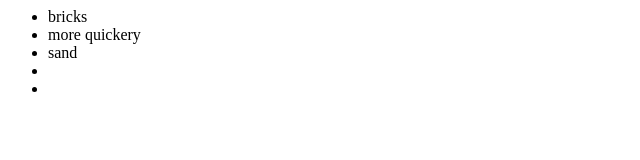
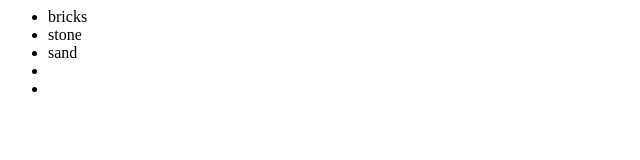
Before and after one commit to nikhil-96/newGitTest, a plain HTML site: page index.html in a window 1280 px wide. Shown: the full height of the page, 0-640 px from the left. Drawn offline with Linux system fonts and the light colour scheme.

Commit message:
changes to index.html

```diff
--- a/index.html
+++ b/index.html
@@ -4,7 +4,7 @@
 <div>
 <ul>
 <li>bricks</li>
-<li>more quickery</li>
+<li>stone</li>
 
 <li>sand</li>
 <li></li>
```
